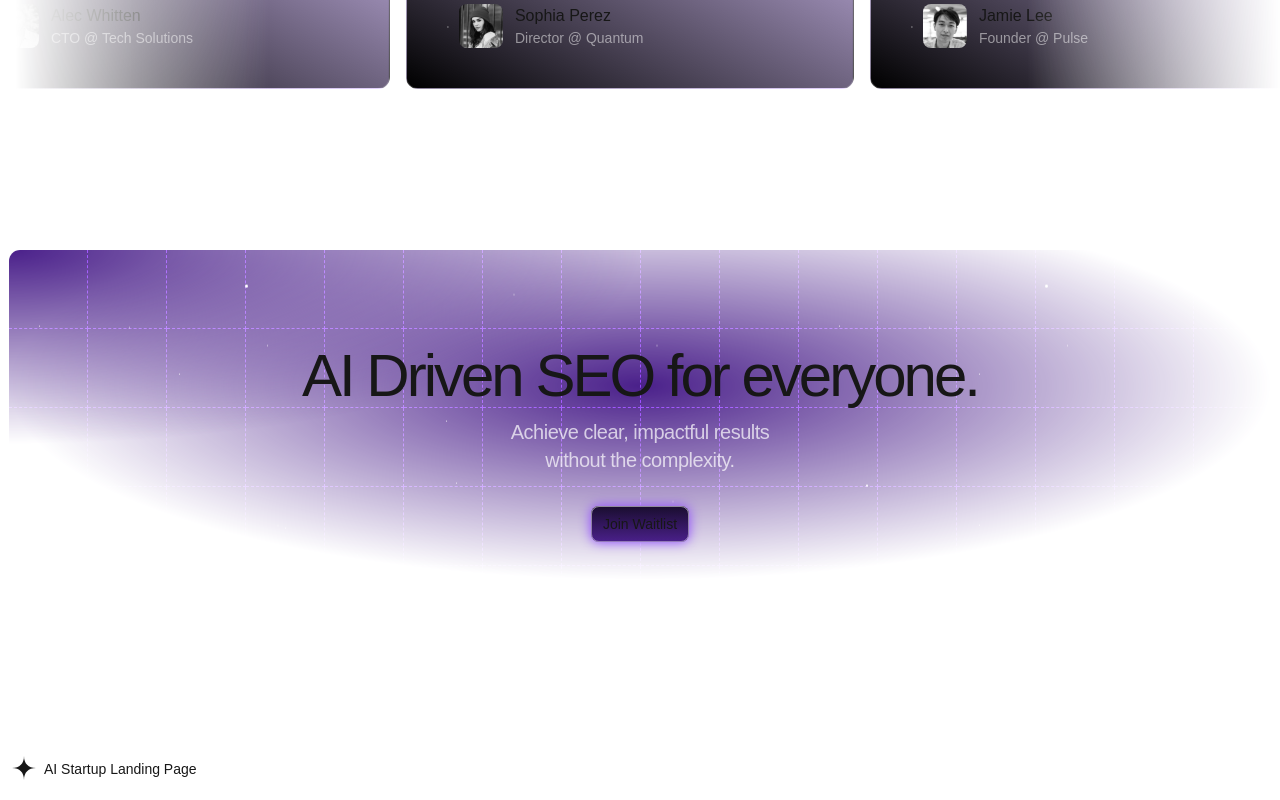
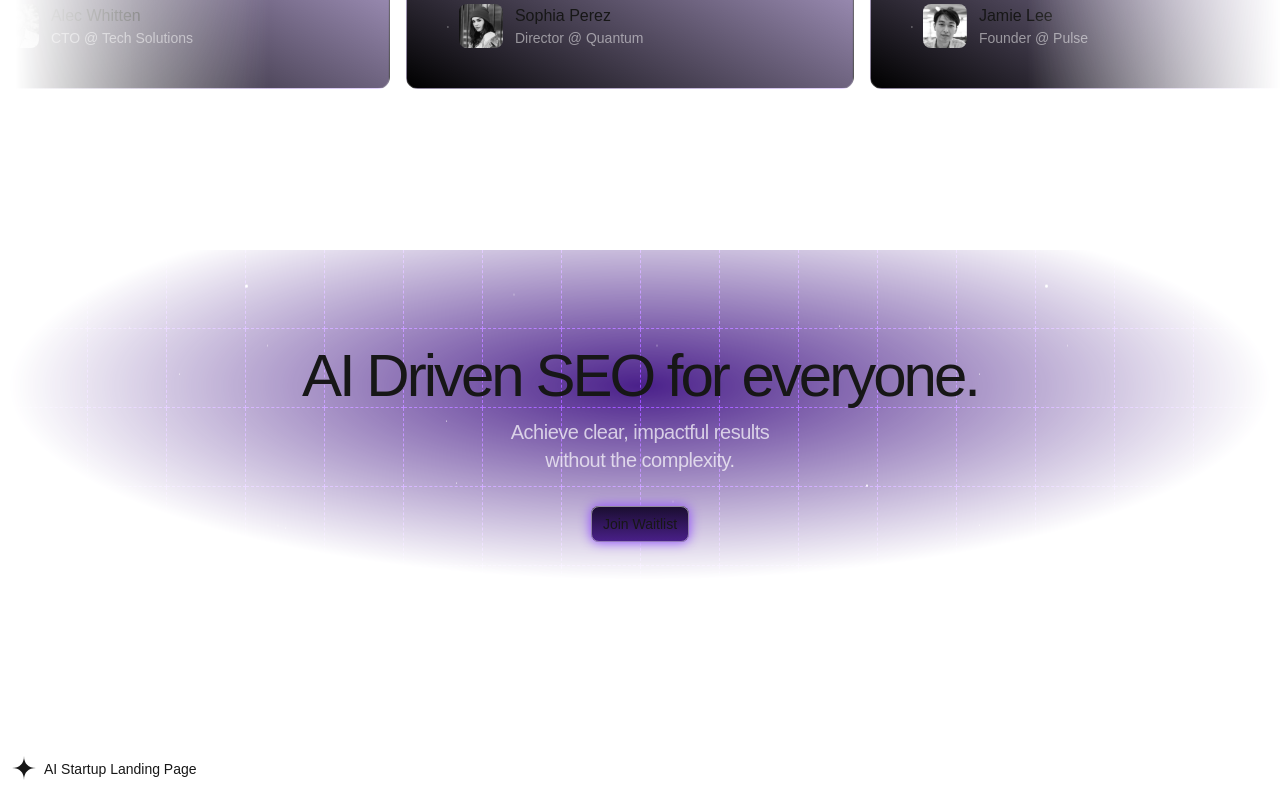
Before and after one commit to KC1064/AI-Saas-Landing-Page, a Next.js app: page / in a window 1280 px wide. Shown: the part 2678-3478 px from the top of the page. Built offline with nearby package versions, Linux system fonts and the light colour scheme.

Commit message:
Project Complete

```diff
--- a/sections/CallToAction.tsx
+++ b/sections/CallToAction.tsx
@@ -48,18 +48,14 @@ export const CallToAction = () => {
           repeat: Infinity,
           ease: "linear"
         }}
-        className="border border-white/15 py-24 rounded-xl overflow-hidden relative group" style={{
+        className="border border-white/15 py-24 rounded-xl overflow-hidden relative " style={{
           backgroundImage: `url(${starbg.src})`,
           backgroundPositionY
         }}>
-        <div className="absolute inset-0 bg-[rgb(74,32,138)] bg-blend-overlay [mask-image:radial-gradient(50%_50%_at_50%_35%,black,transparent)]  -z-10 group-hover:opacity-100 transition duration-700" style={{
+        <div className="absolute inset-0 bg-[rgb(74,32,138)] bg-blend-overlay -z-10 [mask-image:radial-gradient(50%_50%_at_50%_35%,black,transparent)]" style={{
           backgroundImage: `url(${gridLines.src})`
         }}></div>
-        <motion.div className="absolute inset-0 bg-[rgb(74,32,138)] bg-blend-overlay  -z-10 group-hover:opacity-0 transition duration-700" style={{
-          backgroundImage: `url(${gridLines.src})`,
-          maskImage
-        }}></motion.div>
-        <h1 className="text-5xl md:text-6xl mx-auto tracking-tighter text-center font-medium">AI Driven SEO for everyone.</h1>
+        <h1 className="text-5xl md:text-6xl mx-auto tracking-tighter text-center font-medium ">AI Driven SEO for everyone.</h1>
         <p className="text-center text-lg md:text-xl max-w-xs mx-auto text-white/70 px-4 mt-3 tracking-tight">Achieve clear, impactful results without the complexity.</p>
         <div className="flex justify-center mt-8"><Button />
         </div>
@@ -67,5 +63,3 @@ export const CallToAction = () => {
     </div>
   </section>;
 };
-
-// 40
```
